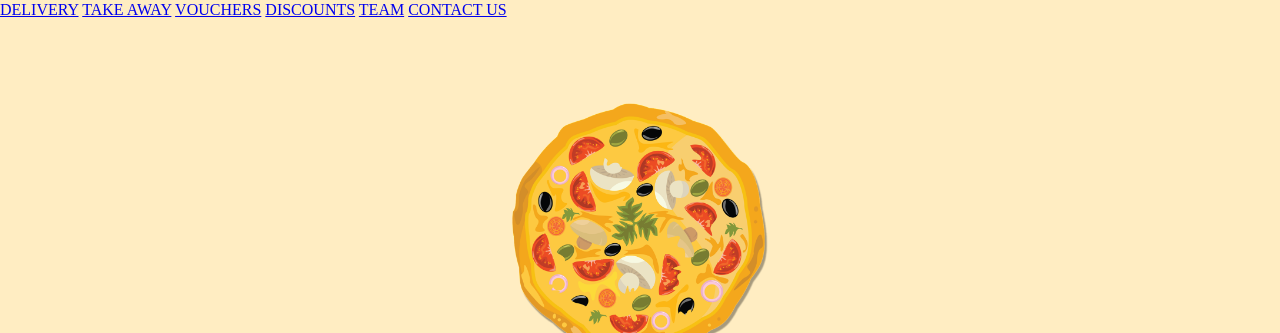
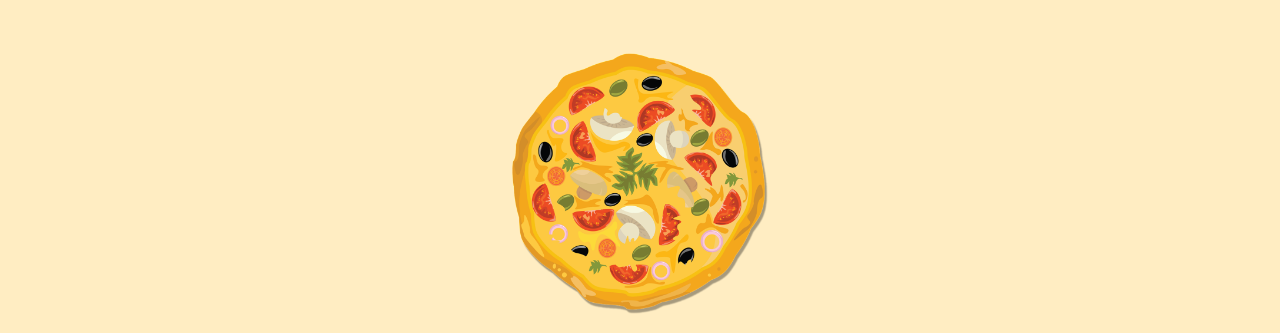
Before and after one commit to Gonciarov/dodo-pizza, a plain HTML site: page index.html in a window 1280 px wide. Shown: the part 68-401 px from the top of the page. Drawn offline with Linux system fonts and the light colour scheme.

Commit message:
dropdown menu html elements removed

```diff
--- a/index.html
+++ b/index.html
@@ -122,16 +122,6 @@
 
 </div>
 
-<div id="links-container-dropdown">
-    <ul>
-       <a href="/index">DELIVERY</a>
-       <a href="/index">TAKE AWAY</a>
-       <a href="/index">VOUCHERS</a>
-       <a href="/index">DISCOUNTS</a>
-       <a href="/index">TEAM</a>
-       <a href="/index">CONTACT US</a>
-    </ul>
-</div>
 <br/>
 
 <main>
```
